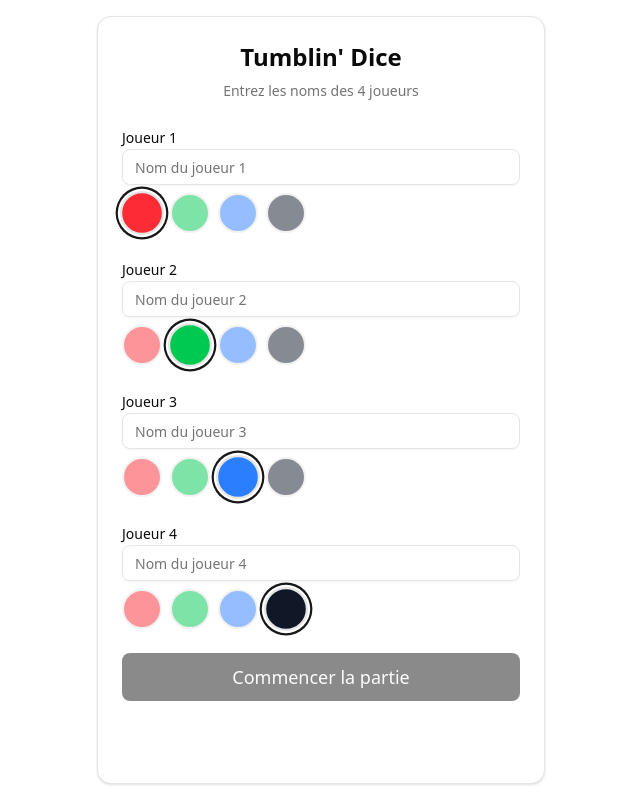
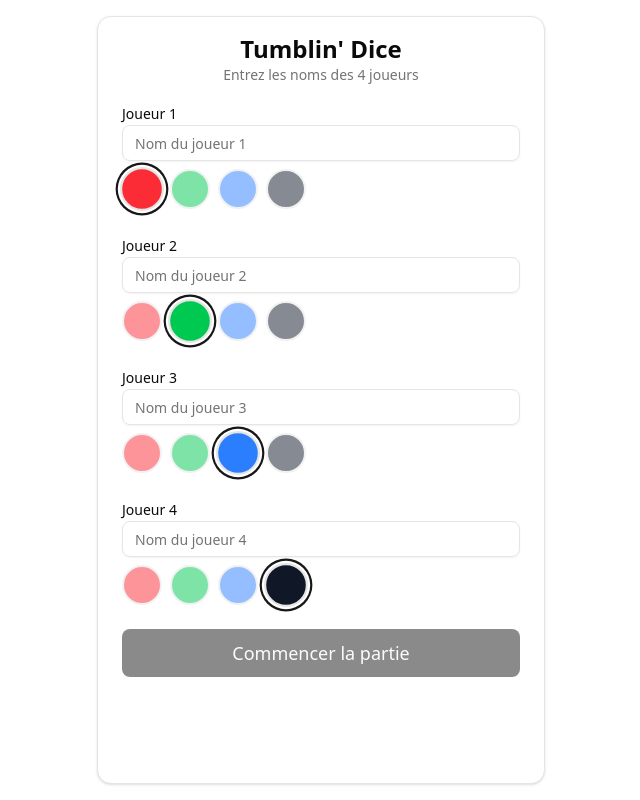
Before and after one commit to nesk/tumblin-dice, a React (Vite) app: page / in a window 1280 px wide. Shown: the whole page, without its empty margins (319-959 px from the left). Built offline with nearby package versions, Linux system fonts and the light colour scheme.

Commit message:
reduce card margins

```diff
--- a/src/components/ui/card.tsx
+++ b/src/components/ui/card.tsx
@@ -7,7 +7,7 @@ function Card({ className, ...props }: React.ComponentProps<"div">) {
     <div
       data-slot="card"
       className={cn(
-        "bg-card text-card-foreground flex flex-col gap-6 rounded-xl border py-6 shadow-sm",
+        "bg-card text-card-foreground flex flex-col gap-4 rounded-xl border py-4 shadow-sm",
         className
       )}
       {...props}
@@ -20,7 +20,7 @@ function CardHeader({ className, ...props }: React.ComponentProps<"div">) {
     <div
       data-slot="card-header"
       className={cn(
-        "@container/card-header grid auto-rows-min grid-rows-[auto_auto] items-start gap-2 px-6 has-data-[slot=card-action]:grid-cols-[1fr_auto] [.border-b]:pb-6",
+        "@container/card-header grid auto-rows-min grid-rows-[auto_auto] items-start px-6 has-data-[slot=card-action]:grid-cols-[1fr_auto] [.border-b]:pb-6",
         className
       )}
       {...props}
```
